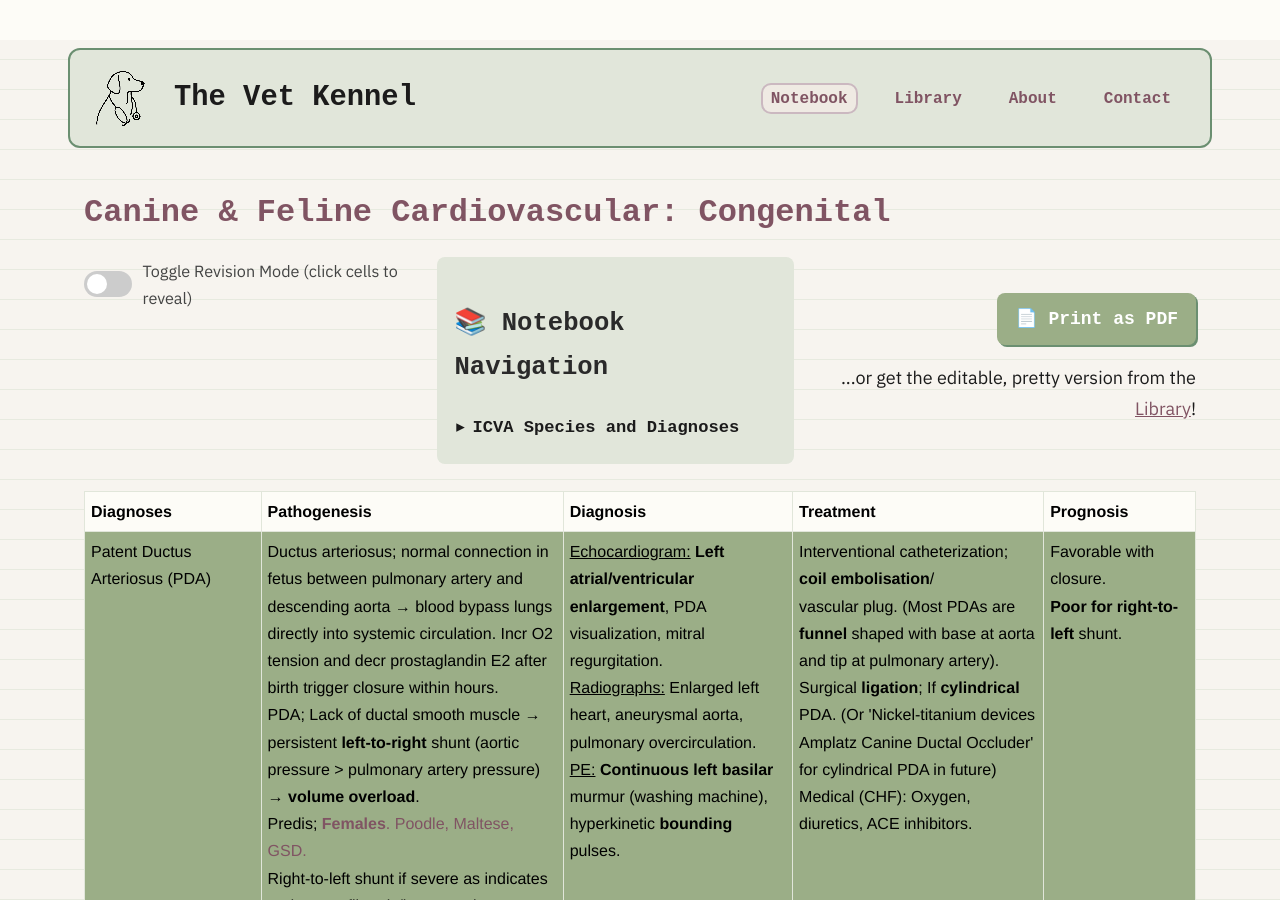
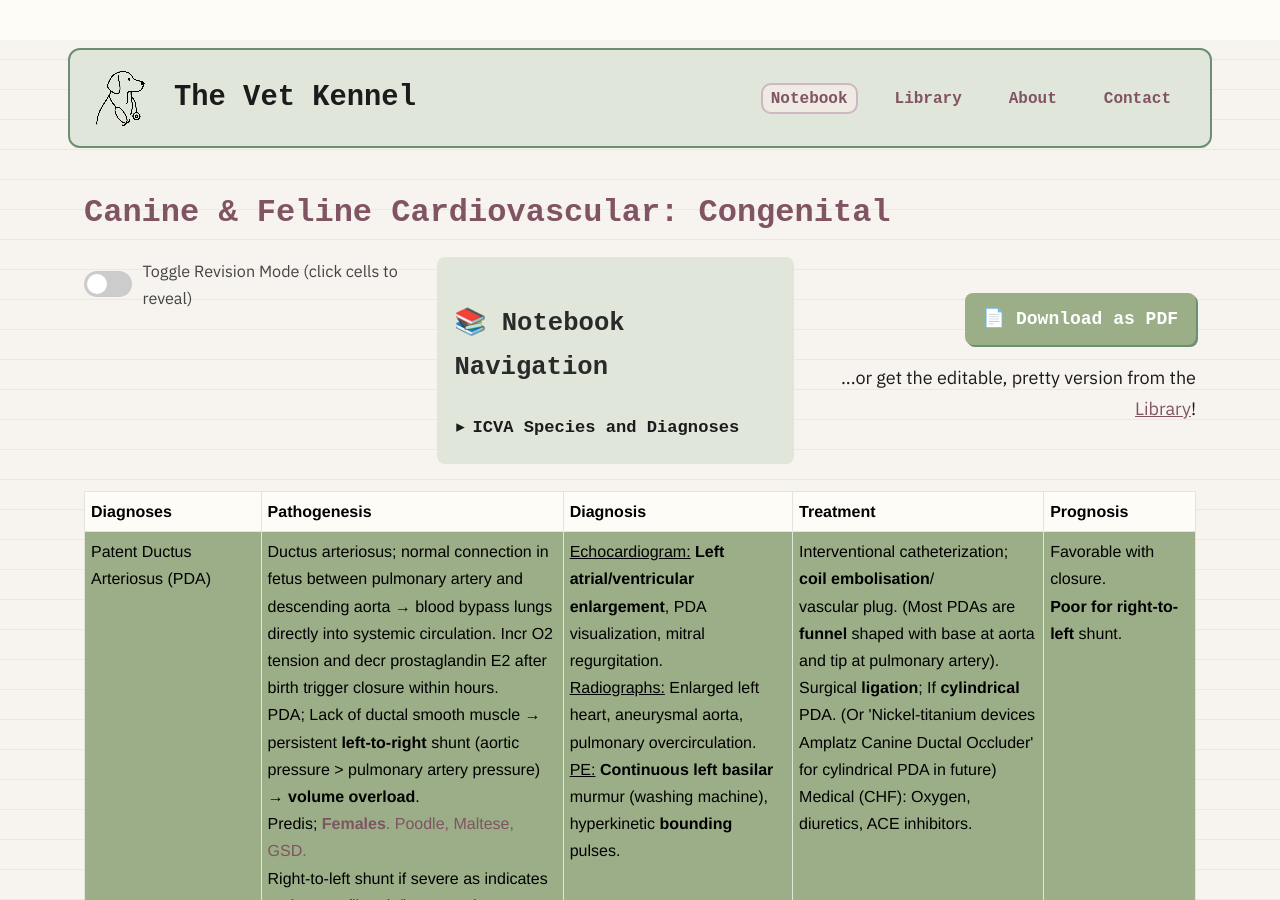
Before and after one commit to TheVetKennel/thevetkennel.github.io, a Jekyll site: the page built from _posts/2025-08-28-canine-feline-cardiovascular-congenital.md, in a window 1280 px wide and 900 px high. Built offline with Jekyll 4.4.1, drawn with Linux system fonts in a browser that asks for light colours.

Commit message:
Update post.html

```diff
--- a/_layouts/post.html
+++ b/_layouts/post.html
@@ -40,7 +40,7 @@
 
     <!-- Right: PDF button -->
     <div class="download-button">
-      <a href="javascript:window.print()" class="cta-button">📄 Print as PDF</a>
+      <a href="javascript:window.print()" class="cta-button">📄 Download as PDF</a>
       <p class="library-note">
         ...or get the editable, pretty version from the
         <a href="{{ '/library/' | relative_url }}">Library</a>!
```
